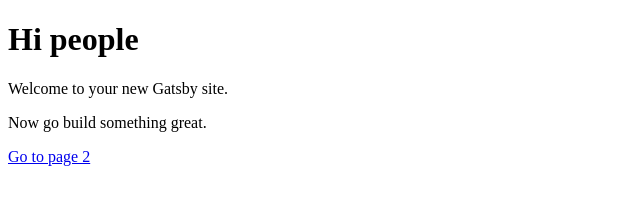
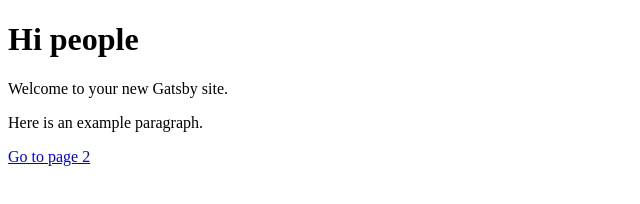
Before and after one commit to AdamWagner/adamwagner.io, a Gatsby site: page / in a window 1280 px wide. Shown: the full height of the page, 0-640 px from the left. Built offline with nearby package versions, Linux system fonts and the light colour scheme; Gatsby itself is replaced by a stand-in of ours.

```diff
--- a/src/pages/index.js
+++ b/src/pages/index.js
@@ -5,7 +5,7 @@
   <div>
     <h1>Hi people</h1>
     <p>Welcome to your new Gatsby site.</p>
-    <p>Now go build something great.</p>
+    <p>Here is an example paragraph.</p>
     <Link to="/page-2/">Go to page 2</Link>
   </div>
 )
```
